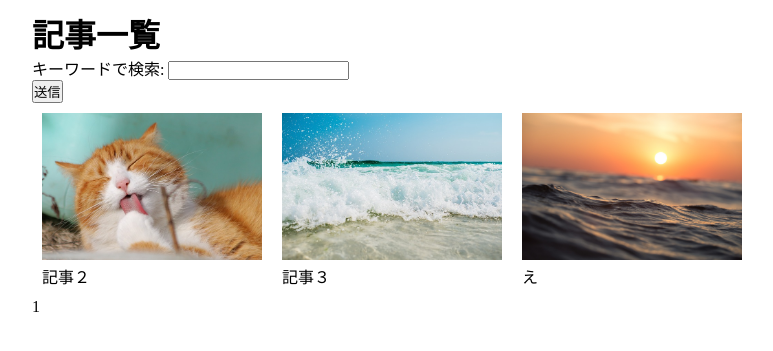
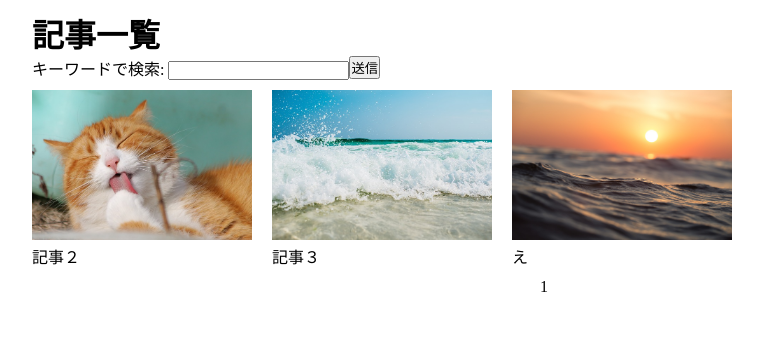
Before and after one commit to tsurui1/group_a, a Django app: page / in a window 1280 px wide. Shown: the part 44-395 px from the top of the page, without its empty margins (96-869 px from the left). Run offline with Django 4.2, Linux system fonts and the light colour scheme; data comes from the database, SQL or seed files in the repository.

Commit message:
article/css変更

```diff
--- a/schedule/views.py
+++ b/schedule/views.py
@@ -41,6 +41,8 @@ class ScheduleCreateView(generic.CreateView):
 
         schedule.save()
 
+        form.save_m2m()
+
         for category in category_list:
             print(category)
             if Category.objects.filter(name=category).exists():
@@ -67,6 +69,7 @@ class ScheduleUpdateView(generic.UpdateView):
         category_list = category.split(',')
 
         schedule.save()
+        form.save_m2m()
 
         for category in category_list:
             print(category)
--- a/static/article/style.css
+++ b/static/article/style.css
@@ -26,17 +26,32 @@ nav ul li{
     margin-left: auto;
     margin-right: auto;
 }
+img {
+    object-fit: cover;
+}
+
+/* article共通 */
+.link_color{
+  text-decoration: none;
+  color: #1e90ff;
+}
+.link_color:hover{
+    color: #0e2bff;
+}
+
+.form{
+    float: left;
+}
+.none{
+    clear: both;
+}
 
 
-
-
-
-
+/* article_list */
 .input-field {
     width: 300px;
     height: 30px;
 }
-
 .box{
     padding: 10px;
     display: flex;
@@ -45,18 +60,39 @@ nav ul li{
 }
 .item{
     align-self: stretch;        /* 縦の位置指定 */
-	margin-left: 20px;
+	margin-left: 10px;
+	margin-right: 10px;
 }
-img {
+.top_img {
     width: 220px;                /* 画像サイズ指定 */
-    object-fit: cover;
+    height: 150px;
 }
 
-.cover img{
+
+/* article_detail */
+.cover_img{
     width: 100%;
     height: 100px;
 }
-
 .info{
     color: #a1a1a1
 }
+
+
+/* management_list */
+.btn {
+  border-radius: 100px;
+  background-color: #1e90ff;
+  padding: 0 5px;
+  text-decoration: none;
+  color: white;
+}
+.all_article{
+    padding: 0.5em 1em;
+    margin: 2em 0;
+    font-weight: bold;
+    color: #1e90ff;/*文字色*/
+    background: #FFF;
+    border: solid 3px #1e90ff;/*線*/
+    border-radius: 10px;/*角の丸み*/
+}
--- a/templates/article/article_list.html
+++ b/templates/article/article_list.html
@@ -4,17 +4,20 @@
 <h1>記事一覧</h1>
 
 <form method="GET">
+    <div class="form">
     {% csrf_token %}
     {{ form.as_p }}
-    <button type="submit">送信</button>
+    </div>
+    <button class="form" type="submit">送信</button>
 </form>
 
+<br class="none">
 <div class="box">
         {% for article in article_list %}
             <div class="item">
                 {% if article.state_flag %}
                     <a href="{% url 'article:article_detail' article.id %}">
-                        <img width="300" src="{{ article.image.url }}" />
+                        <img class="top_img" src="{{ article.image.url }}" />
                     </a>
                     <div>
                         {{ article.title }}
@@ -24,7 +27,7 @@
         {% endfor %}
 </div>
 
-<div>
+<div align="center">
     {% if page_obj.has_previous %}
         <a href="?page={{ page_obj.previous_page_number }}">前のページへ</a>
     {% endif %}
@@ -56,7 +59,7 @@
                 {% if article.state_flag %}
                 <div class="item">
                     <a href="{% url 'article:article_detail' article.id %}">
-                        <img width="300" src="{{ article.image.url }}" />
+                        <img class="top_img" src="{{ article.image.url }}" />
                     </a>
                     <div>
                         {{ article.title }}
@@ -68,7 +71,7 @@
 
     {% endfor %}
 
-    <div>
+    <div align="center">
         {% if page_obj.has_previous %}
             <a href="?page={{ page_obj.previous_page_number }}">前のページへ</a>
         {% endif %}
```
Also changed, not shown: templates/article/article_detail.html (+8 -6 lines), templates/article/management_list.html (+12 -7 lines).
